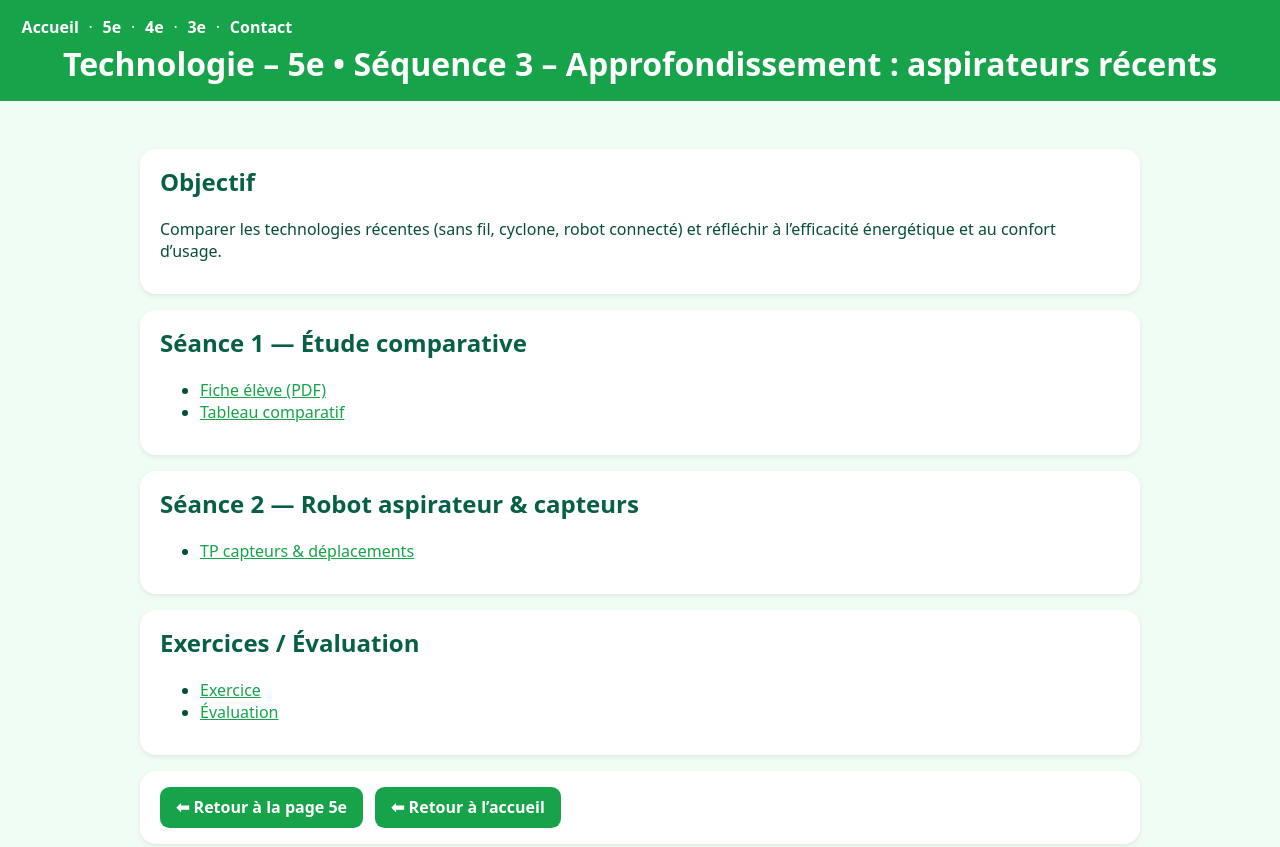
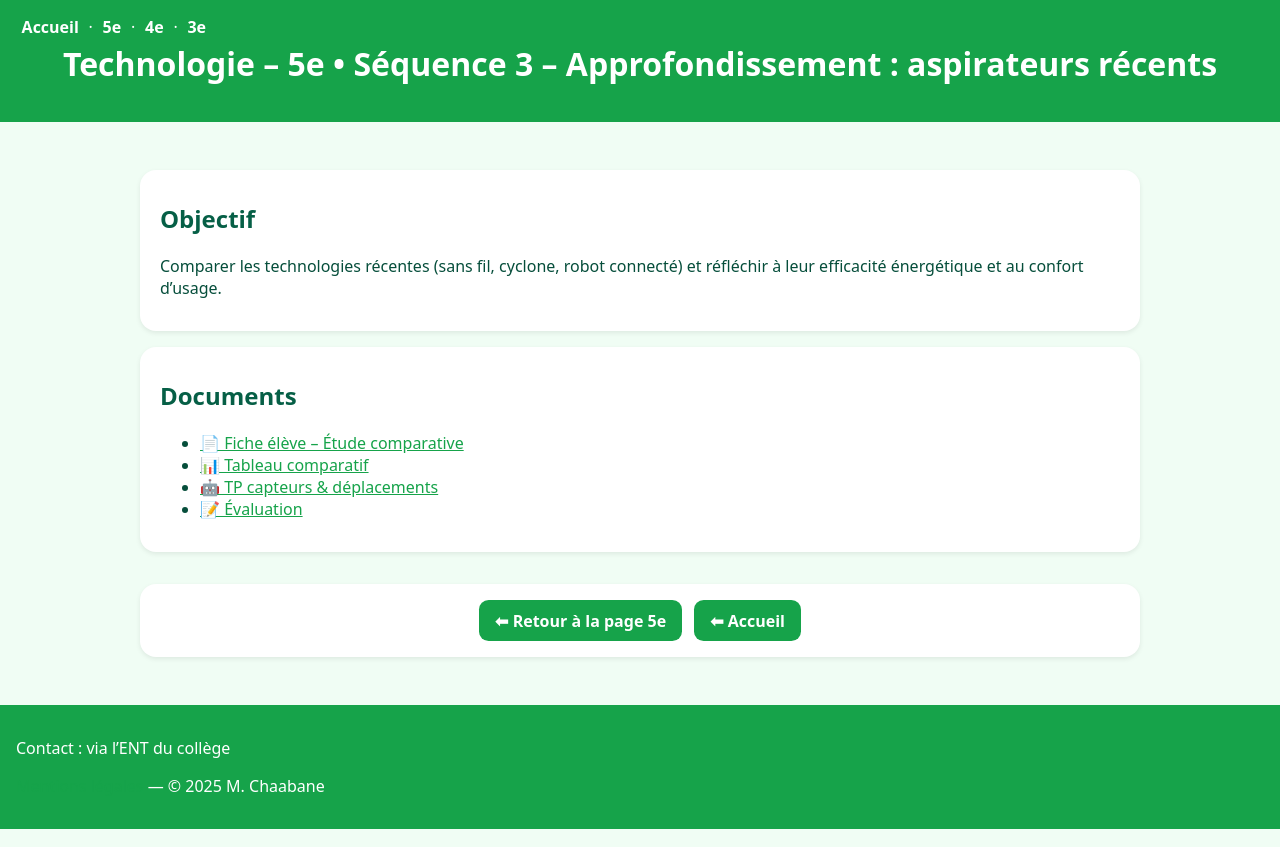
Before and after one commit to chaabane72/chaabane72.github.io, a plain HTML site: page 5e/seq3/index.html in a window 1280 px wide. Shown: the top 847 px of the page. Drawn offline with Linux system fonts and the light colour scheme.

Commit message:
Update index.html

```diff
--- a/5e/seq3/index.html
+++ b/5e/seq3/index.html
@@ -1,5 +1,3 @@
-
-<!-- ========== FICHIER: /5e/seq3/index.html ========== -->
 <!doctype html>
 <html lang="fr">
 <head>
@@ -11,13 +9,13 @@
   <style>
     body{font-family:system-ui,Segoe UI,Roboto;margin:0;background:#f0fdf4;color:#064e3b}
     header,footer{background:#16a34a;color:#fff;padding:1rem 1rem}
-    header nav a, header a{color:#fff;text-decoration:none;font-weight:700;margin:0 .35rem}
+    header nav a{color:#fff;text-decoration:none;font-weight:700;margin:0 .35rem}
     main{max-width:1000px;margin:auto;padding:2rem}
-    h1{margin:.25rem 0 0 0;text-align:center}
-    h2{color:#065f46;margin-top:0}
-    section{background:#ffffff;border-radius:1rem;padding:1rem 1.25rem;margin:1rem 0;box-shadow:0 2px 5px rgba(0,0,0,.08)}
+    h1{text-align:center;margin-top:.25rem}
+    h2{color:#065f46;margin-top:1rem}
+    section{background:#fff;border-radius:1rem;padding:1rem 1.25rem;margin:1rem 0;box-shadow:0 2px 5px rgba(0,0,0,.08)}
     a{color:#16a34a}
-    .btns-bottom{display:flex;gap:.75rem;flex-wrap:wrap}
+    .btns-bottom{display:flex;gap:.75rem;flex-wrap:wrap;justify-content:center;margin-top:2rem}
     .btn{display:inline-block;background:#16a34a;color:#fff;text-decoration:none;padding:.6rem 1rem;border-radius:.6rem;font-weight:700}
     .btn:hover{background:#15803d}
   </style>
@@ -28,8 +26,7 @@
       <a href="/">Accueil</a> ·
       <a href="/5e/">5e</a> ·
       <a href="/4e/">4e</a> ·
-      <a href="/3e/">3e</a> ·
-      <a href="#contact">Contact</a>
+      <a href="/3e/">3e</a>
     </nav>
     <h1>Technologie – 5e • Séquence 3 – Approfondissement : aspirateurs récents</h1>
   </header>
@@ -37,39 +34,26 @@
   <main>
     <section>
       <h2>Objectif</h2>
-      <p>Comparer les technologies récentes (sans fil, cyclone, robot connecté) et réfléchir à l’efficacité énergétique et au confort d’usage.</p>
+      <p>Comparer les technologies récentes (sans fil, cyclone, robot connecté) et réfléchir à leur efficacité énergétique et au confort d’usage.</p>
     </section>
 
     <section>
-      <h2>Séance 1 — Étude comparative</h2>
+      <h2>Documents</h2>
       <ul>
-        <li><a href="/pdf/5e_seq3_seance1.pdf" target="_blank" rel="noopener">Fiche élève (PDF)</a></li>
-        <li><a href="/pdf/5e_seq3_tableau_comparatif.pdf" target="_blank" rel="noopener">Tableau comparatif</a></li>
+        <li><a href="/pdf/5e_seq3_seance1.pdf" target="_blank">📄 Fiche élève – Étude comparative</a></li>
+        <li><a href="/pdf/5e_seq3_tableau_comparatif.pdf" target="_blank">📊 Tableau comparatif</a></li>
+        <li><a href="/pdf/5e_seq3_seance2.pdf" target="_blank">🤖 TP capteurs & déplacements</a></li>
+        <li><a href="/pdf/5e_seq3_evaluation.pdf" target="_blank">📝 Évaluation</a></li>
       </ul>
     </section>
 
-    <section>
-      <h2>Séance 2 — Robot aspirateur &amp; capteurs</h2>
-      <ul>
-        <li><a href="/pdf/5e_seq3_seance2.pdf" target="_blank" rel="noopener">TP capteurs &amp; déplacements</a></li>
-      </ul>
-    </section>
-
-    <section>
-      <h2>Exercices / Évaluation</h2>
-      <ul>
-        <li><a href="/pdf/5e_seq3_exercice.pdf" target="_blank" rel="noopener">Exercice</a></li>
-        <li><a href="/pdf/5e_seq3_evaluation.pdf" target="_blank" rel="noopener">Évaluation</a></li>
-      </ul>
-    </section>
-
-    <section class="btns-bottom" aria-label="Navigation de fin de page">
+    <section class="btns-bottom">
       <a class="btn" href="/5e/">⬅ Retour à la page 5e</a>
-      <a class="btn" href="/">⬅ Retour à l’accueil</a>
+      <a class="btn" href="/">⬅ Accueil</a>
     </section>
   </main>
 
-  <footer id="contact">
+  <footer>
     <p>Contact : via l’ENT du collège</p>
     <p><a href="#">Mentions légales</a> — © 2025 M. Chaabane</p>
   </footer>
```
